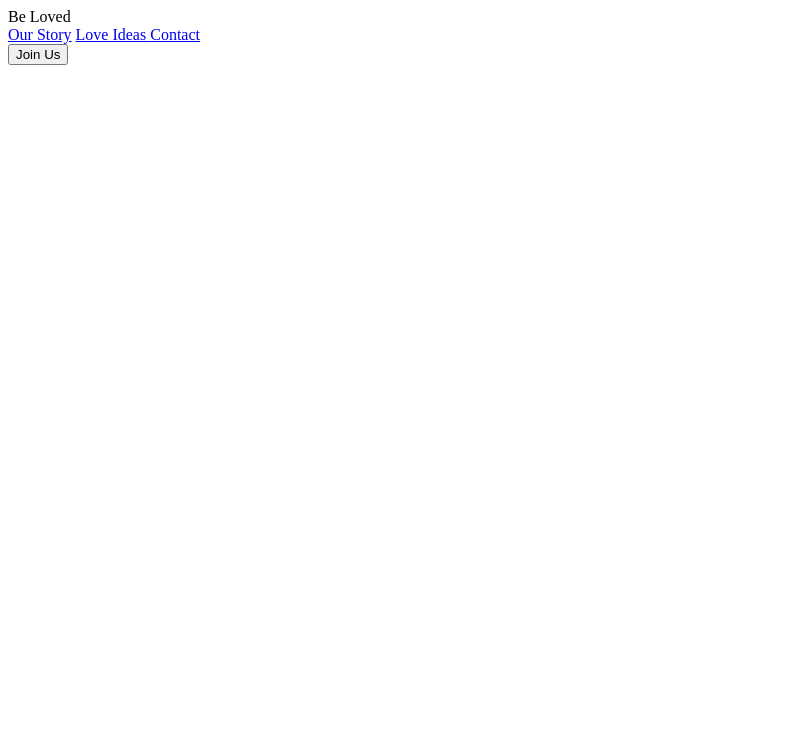
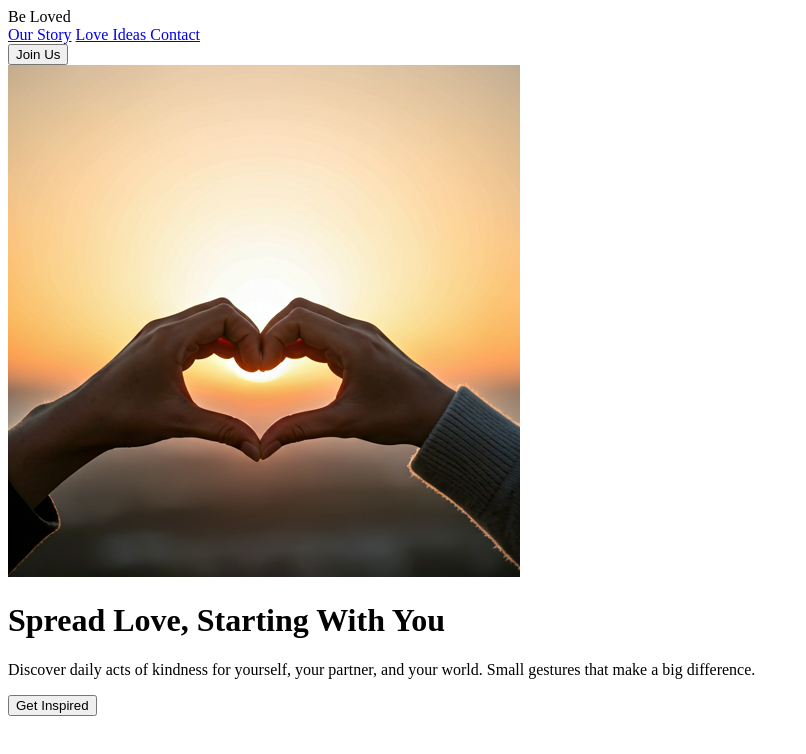
Before and after one commit to first-afk/Be_Loved, a plain HTML site: page main.html in a window 1280 px wide. Shown: the whole page, without its empty margins (0-806 px from the left). Drawn offline with Linux system fonts and the light colour scheme.

Commit message:
added text and images for hero section

```diff
--- a/main.html
+++ b/main.html
@@ -6,7 +6,6 @@
     <title>Be Loved</title>
   </head>
   <body>
-    <div>
       <header>
         <div class="logo-container">
           <span class="logo-wordmark">Be Loved</span>
@@ -21,5 +20,11 @@
         </div>
       </header>
     </div>
+    <main>
+      <img src="images/hero.png" alt="A love shape from two hands">
+      <h1>Spread Love, Starting With You</h1>
+      <p>Discover daily acts of kindness for yourself, your partner, and your world. Small gestures that make a big difference.</p>
+      <button>Get Inspired</button>
+    </main>
   </body>
 </html>
```
Also changed, not shown: images/hero.png (added).
